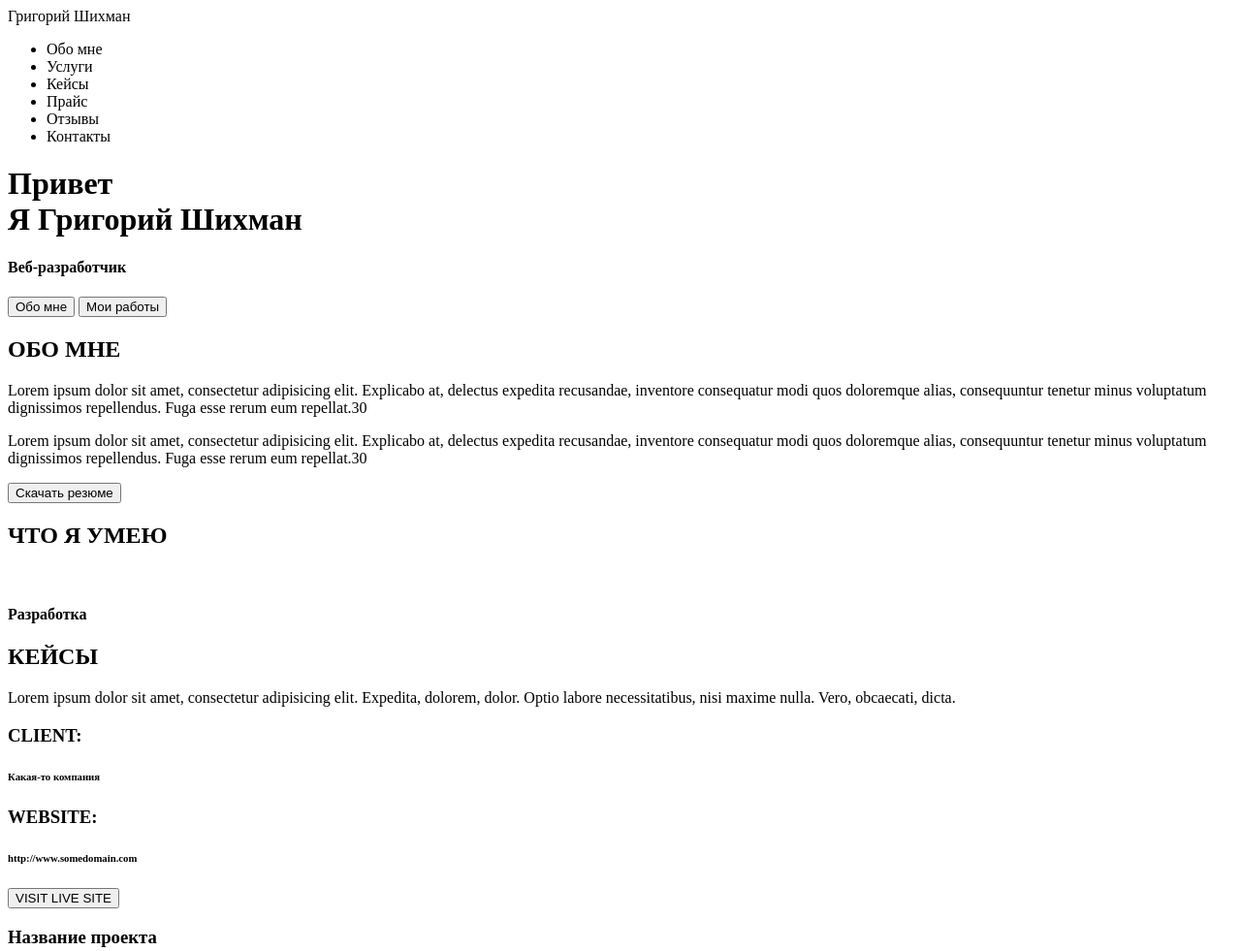
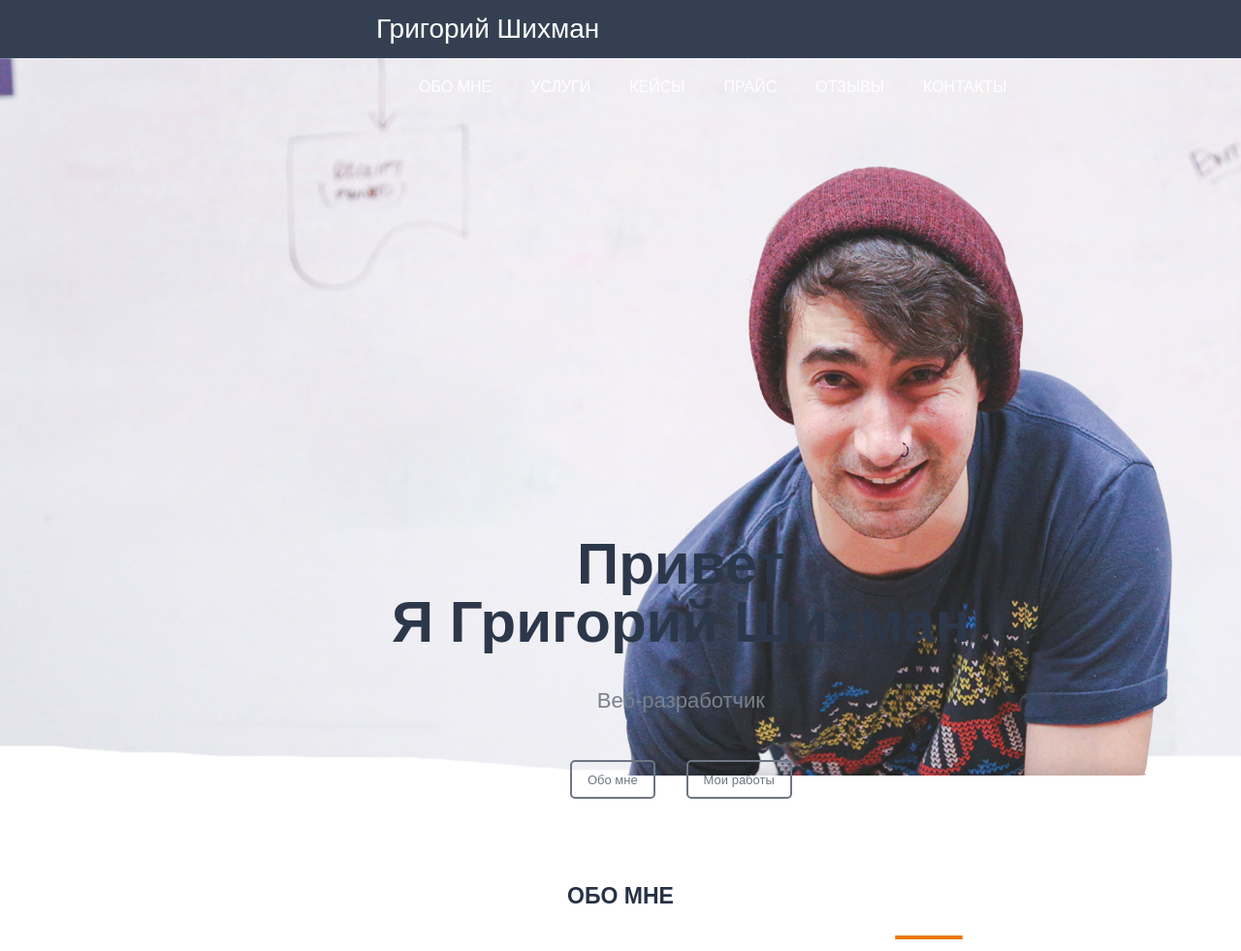
Before and after one commit to gregoryshikhman/gregoryshikhman.github.io, a plain HTML site: page src/index.html in a window 1280 px wide. Shown: the top 981 px of the page at 97% size. Drawn offline with Linux system fonts and the light colour scheme.

```diff
--- /dev/null
+++ b/src/css/reset.css
@@ -0,0 +1,41 @@
+*{
+    padding: 0;
+    margin: 0;
+    border: 0;
+}
+
+*,*:before, *:after{
+	-moz-box-sizing: border-box;
+	-webkit-box-sizing: border-box;
+	box-sizing: border-box;
+}
+
+:focus, :active{outline: none;}
+a:focus, a:active{outline: none;}
+
+nav, footer, header, aside{display: block;}
+
+html, body{
+height:100%;
+width:100%;
+font-size 100%;
+line-height: 1;
+font-size:14px;
+-ms-text-size-adjust: 100%;
+-moz-text-size-adjust: 100%;
+-webkit-text-size-adjust: 100%;
+}
+
+input, button, textarea{font-family: inherit;
+}
+
+input::-ms-clear{display: none;}
+button{cursor: pointer;}
+button::-moz-focus-inner{padding: 0; border:0;}
+a, a:visited{text-decoration: none; color: black;}
+a:hover{text-decoration: none;}
+ul li{list-style: none;}
+img{vertical-align: top;}
+
+
+h1,h2,h3,h4,h5,h6{font-size: inherit; font-weight: 400;}
--- /dev/null
+++ b/src/css/style.css
@@ -0,0 +1,101 @@
+body{
+    font-family: Arial, sans-serif;
+}
+
+nav{
+width: 100%;
+height: 60px;
+background: #344051;
+}
+
+.logo{
+    color: #fff;
+    font-size: 28px;
+    line-height: 60px;
+    padding-left: 388px;
+    float: left;
+}
+
+.menu{
+     float: left;
+    padding-left: 432px;
+}
+
+.menu li{
+    float: left;
+    line-height: 60px;
+    color: #fff;
+    margin-right: 40px;
+    font-size: 16px;
+    text-transform: uppercase;
+}
+
+.main {
+    width: 100%;
+    height: calc(100% - 60px);
+    background: url(../image/boy.png) 90% 100%/auto 85% no-repeat , url(../image/bg.jpg) center /cover no-repeat;
+}
+
+.title__container{
+  float: left;
+    margin: 432px 0px 0px 404px;
+    color: #2c384a;
+    text-align: center;
+}
+
+.title__container h1{
+    font-size: 60px;
+    font-weight: bold;
+}
+
+.title__container h4{
+    margin-top: 40px;
+    font-size: 22px;
+    color: #79818d;
+}
+
+.title__container input{
+    height: 40px;
+    text-align: center;
+    border: 2px solid #6d7682;
+    background: none;
+    border-radius: 5px;
+    color: #6d7682;
+    font-size: 13px;
+    padding: 0px 16px;
+    margin: 50px 14px 0px 14px;
+}
+
+.about_me h2{
+text-align: center;
+font-size: 23px;
+font-weight: bold;
+    color: #263244;
+    margin-top:113px;
+    font-family: Arial, sans-serif;
+}
+
+.about_me img{
+    margin-left: 922px;
+    margin-top: 29px;
+}
+
+.about p{
+    line-height: 30px;
+    font-size: 15px;
+   font-family: Arial, sans-serif;
+    text-align: center;
+}
+
+.fotka{
+     margin-left: 859px;
+    margin-top: 59px;
+    margin-bottom: 23px;
+}
+
+.downres input{
+    display: block;
+    height: 36px;
+    font-size:15px;
+    margine-left: 886px;
+}
--- a/src/index.html
+++ b/src/index.html
@@ -8,6 +8,8 @@
 
     <meta property="og:title" content="Это моя первая страница...">
     <title>Григорий Шихман - Веб-разработчик</title>
+    <link rel="stylesheet" href="css/reset.css">
+    <link rel="stylesheet" href="css/style.css">
 </head>
 <body>
 
@@ -15,7 +17,7 @@
 
     <header>
         <nav>
-           <div class "logo">Григорий Шихман</div>
+           <div class="logo">Григорий Шихман</div>
            <div class="menu"><ul>
                <li>Обо мне</li>
                <li>Услуги</li>
@@ -32,16 +34,29 @@
     <h4>Веб-разработчик</h4>
     <input type="submit" value="Обо мне">
     <input type="submit" value="Мои работы">
-    <div></div>
+        </div>
+    </div>
 
 
     <div class="about_me">
     <h2>ОБО МНЕ</h2>
 
-        <p>Lorem ipsum dolor sit amet, consectetur adipisicing elit. Explicabo at, delectus expedita recusandae, inventore consequatur modi quos doloremque alias, consequuntur tenetur minus voluptatum dignissimos repellendus. Fuga esse rerum eum repellat.30</p>
+    <img src="image/header_line.jpg" alt="">
 
-     <p>Lorem ipsum dolor sit amet, consectetur adipisicing elit. Explicabo at, delectus expedita recusandae, inventore consequatur modi quos doloremque alias, consequuntur tenetur minus voluptatum dignissimos repellendus. Fuga esse rerum eum repellat.30</p>
+    </div>
 
+    <div class="fotka">
+    <img src="image/fotka.png" alt="">
+    </div>
+
+    <div class="about">
+
+        <p>Lorem ipsum dolor sit amet, consectetur adipisicing elit. Explicabo at, delectus expedita recusandae, inventore consequatur modi quos doloremque alias,<br> consequuntur tenetur minus voluptatum dignissimos repellendus. Fuga esse rerum eum repellat</p>
+
+     <p>Lorem ipsum dolor sit amet, consectetur adipisicing elit. Explicabo at, delectus expedita recusandae, inventore consequatur modi quos doloremque alias,<br> consequuntur tenetur minus voluptatum dignissimos repellendus. Fuga esse rerum eum repellat</p>
+     </div>
+
+     <div class="downres">
      <input type="submit" value="Скачать резюме">
    </div>
 
```
Also changed, not shown: src/image/bg.jpg (added), src/image/boy.png (added), src/image/brackets.jpg (added), src/image/fotka.png (added), src/image/galka.jpg (added), src/image/header_line.jpg (added), src/image/kubok.jpg (added), src/image/notebook.jpg (added), src/image/smile.jpg (added).
